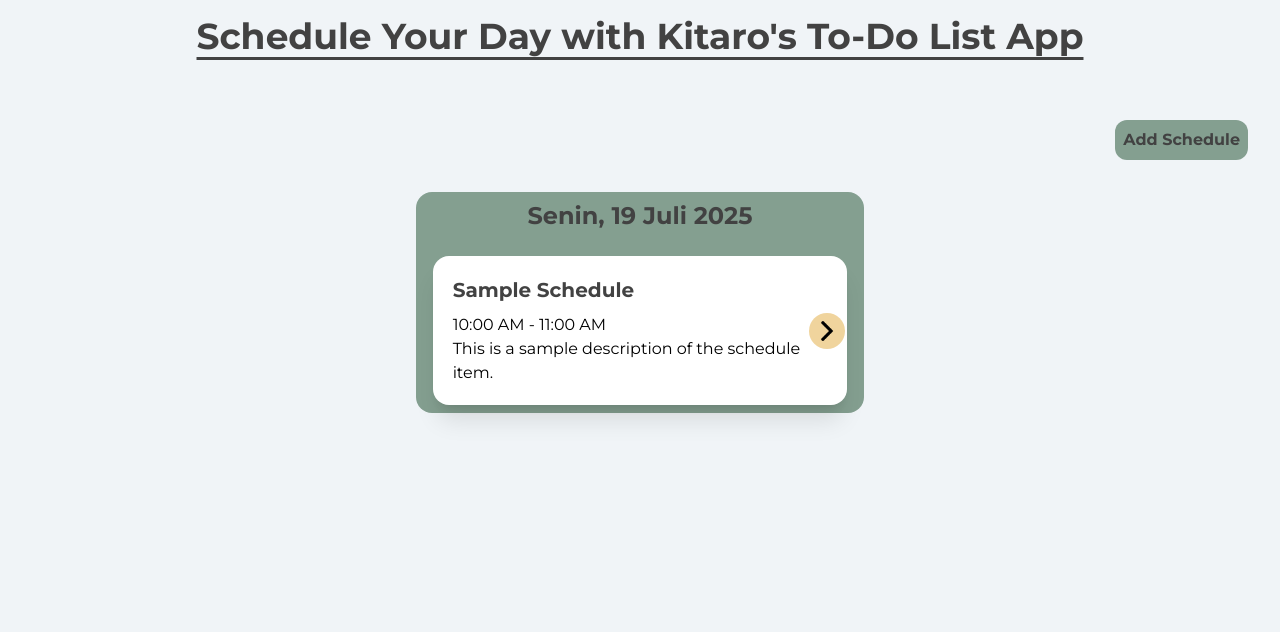
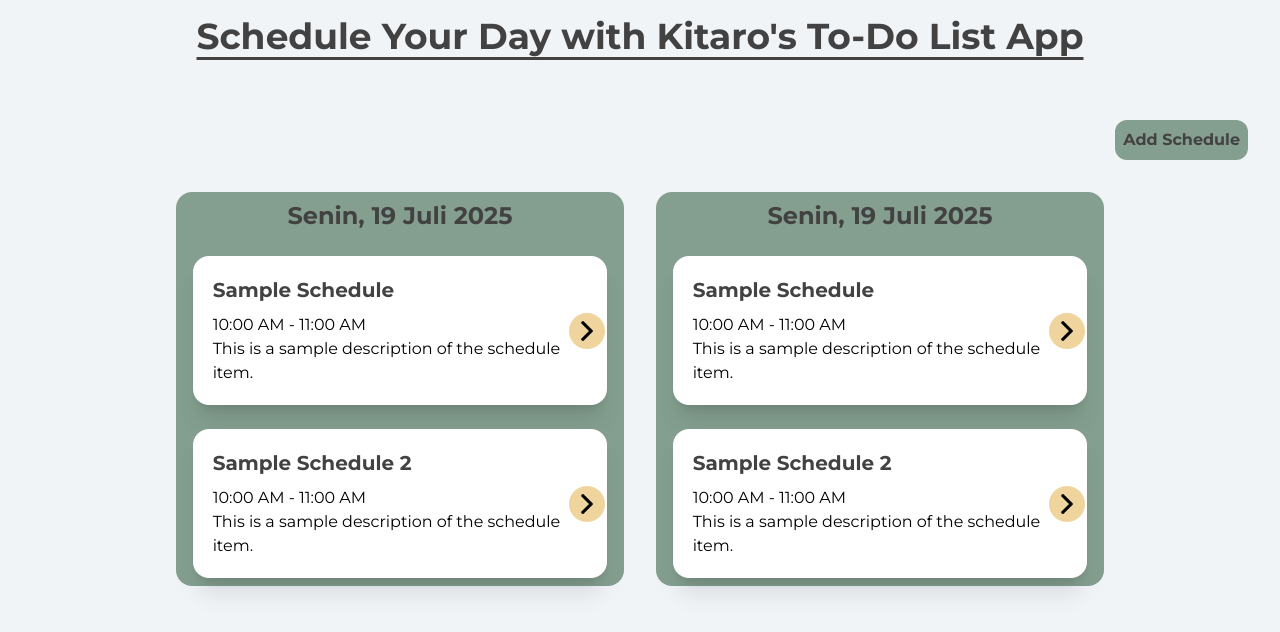
Before and after one commit to kitarobenaya/todolistappV2, a React (Vite) app: page / in a window 1280 px wide. Shown: the top 632 px of the page. Built offline with nearby package versions, Linux system fonts and the light colour scheme; a web font is replaced by a local one.

Commit message:
menambahkan animasi untuk panel control dan menyelesaikan fitur panel control

```diff
--- a/src/App.css
+++ b/src/App.css
@@ -17,6 +17,26 @@
       transform: translateY(0);
     }
   }
+
+  --animate-controlIn: slideIn 700ms ease;
+  @keyframes slideIn {
+    0% {
+      transform: translateX(-50px);
+    }
+    100% {
+      transform: translateX(0);
+    }
+  }
+
+  --animate-controlOut: slideOut 700ms ease;
+  @keyframes slideOut {
+    0% {
+      transform: translateX(0px);
+    }
+    100% {
+      transform: translateX(-50px);
+    }
+  }
 }
 
 span.add-text::before {
--- a/src/App.jsx
+++ b/src/App.jsx
@@ -1,10 +1,44 @@
 import { useState } from "react";
-import RightArrow from './assets/img/right-arrow.png';
-import LeftArrow from './assets/img/left-arrow.png';
+import ScheduleItem from "./assets/component/ScheduleItems.jsx";
 import "./App.css";
 
+const initialData = [
+  {
+    id: crypto.randomUUID(),
+    title: "Sample Schedule",
+    time: "10:00 AM - 11:00 AM",
+    description: "This is a sample description of the schedule item.",
+    checked: false,
+    isContOpen: false
+  },
+  {
+    id: crypto.randomUUID(),
+    title: "Sample Schedule 2",
+    time: "10:00 AM - 11:00 AM",
+    description: "This is a sample description of the schedule item.",
+    checked: false,
+    isContOpen: false
+  }
+];
+
 export default function App() {
-  const [click, setClick] = useState(false);
+  const [items, setItems] = useState(initialData);
+
+  const handleCheck = (id) =>
+    setItems(prev =>
+      prev.map(it =>
+        it.id === id ? { ...it, checked: !it.checked } : it
+      )
+    );
+
+  const handleContOpen = (id) =>
+    setItems(prev =>
+      prev.map(it => ({
+        ...it,
+        isContOpen: it.id === id ? !it.isContOpen : false
+      }))
+    );
+
   return (
     <>
       <header>
@@ -15,10 +49,7 @@ export default function App() {
 
       <main className="size-full mt-16">
         <section className="size-full flex justify-end mb-8">
-          <button
-            type="button"
-            className="addButton bg-accent p-2 mr-8 rounded-xl hover:bg-[#6E867B] hover:cursor-pointer"
-          >
+          <button className="addButton bg-accent p-2 mr-8 rounded-xl hover:bg-[#6E867B] hover:cursor-pointer">
             <span className="add-text flex justify-center size-fit font-[Montserrat] font-bold text-text-primary relative">
               Add Schedule
             </span>
@@ -30,53 +61,32 @@ export default function App() {
             <h1 className="text-center font-bold font-[Montserrat] text-2xl text-text-primary">
               Senin, 19 Juli 2025
             </h1>
-            <article className="schedule-card bg-white w-[96%] h-fit p-1 rounded-2xl shadow-xl flex justify-center items-center relative">
 
-                {click && (
-                  <aside className="schedule-actions flex justify-center items-center flex-col gap-2 bg-text-primary p-2 rounded-br-xl rounded-tr-xl absolute right-[-3rem] z-20 shadow-2xl">
-                    <div class="inline-flex items-center">
-                      <label class="flex items-center cursor-pointer relative">
-                        <input type="checkbox" class="peer h-5 w-5 cursor-pointer transition-all appearance-none rounded shadow hover:shadow-md border border-slate-300 checked:bg-green-500 checked:border-green-500" id="check" />
-                        <span class="absolute text-white opacity-0 peer-checked:opacity-100 top-1/2 left-1/2 transform -translate-x-1/2 -translate-y-1/2 pointer-events-none">
-                          <svg xmlns="http://www.w3.org/2000/svg" class="h-3.5 w-3.5" viewBox="0 0 20 20" fill="currentColor" stroke="currentColor" stroke-width="1">
-                            <path fill-rule="evenodd" d="M16.707 5.293a1 1 0 010 1.414l-8 8a1 1 0 01-1.414 0l-4-4a1 1 0 011.414-1.414L8 12.586l7.293-7.293a1 1 0 011.414 0z" clip-rule="evenodd"></path>
-                          </svg>
-                        </span>
-                      </label>
-                    </div>
-                    <button type="button" className="delete-button size-[24px] p-2 rounded-full bg-red-500 hover:bg-red-700 transition-colors duration-300 ease-in-out relative flex justify-center items-center hover:cursor-pointer">
-                      <div className="line1 w-3 h-[4px] bg-white rotate-45 absolute "></div>
-                      <div className="line1 w-3 h-[4px] bg-white rotate-[-45deg] absolute"></div>
-                    </button>
-                    <button className="edit-button font-[Montserrat] text-white hover:underline hover:cursor-pointer">
-                      Edit
-                    </button>
-                  </aside>
-                )}
+            {items.map(item => (
+              <ScheduleItem
+                key={item.id}
+                item={item}
+                onCheck={handleCheck}
+                onContOpen={handleContOpen}
+              />
+            ))}
+          </article>
+          <article className="tanggal-schedule w-[28rem] h-fit bg-accent rounded-2xl flex flex-col gap-6 items-center p-2">
+            <h1 className="text-center font-bold font-[Montserrat] text-2xl text-text-primary">
+              Senin, 19 Juli 2025
+            </h1>
 
-              <div className="schedule-content p-4">
-                <header>
-                  <h2 className="schedule-title font-[Montserrat] font-bold text-xl text-text-primary mb-2">
-                    Sample Schedule
-                  </h2>
-                  <time className="schedule-time font-[Montserrat] text-text-secondary mb-4">
-                    10:00 AM - 11:00 AM
-                  </time>
-                </header>
-                <p className="schedule-description font-[Montserrat] text-text-secondary max-w-full break-words">
-                  This is a sample description of the schedule item.
-                </p>
-              </div>
-
-              <div className="schedule-control flex items-center size-fit rounded-full bg-button-accent p-2 hover:cursor-pointer hover:bg-[#F4E2BB] transition-colors duration-500 ease-in-out absolute right-0.5 z-10" onClick={() => setClick(!click)}>
-                <img src={click ? LeftArrow : RightArrow} alt="" className="size-5 select-none z-0" />
-              </div>
-
-            </article>
+            {items.map(item => (
+              <ScheduleItem
+                key={item.id}
+                item={item}
+                onCheck={handleCheck}
+                onContOpen={handleContOpen}
+              />
+            ))}
           </article>
         </section>
       </main>
-
     </>
   );
 }
--- /dev/null
+++ b/src/assets/component/ScheduleItems.jsx
@@ -0,0 +1,116 @@
+// ScheduleItem.jsx
+import { useState, useEffect } from "react";
+import RightArrow from './../img/right-arrow.png';
+import LeftArrow from './../img/left-arrow.png';
+
+const ANIM_DURATION = 700; // ms
+
+export default function ScheduleItem({ item, onCheck, onContOpen }) {
+  // animasi mount/unmount
+  const [show, setShow] = useState(item.isContOpen);
+  const [render, setRender] = useState(item.isContOpen);
+
+  useEffect(() => {
+    if (item.isContOpen) {
+      setRender(true);
+      setShow(true);
+    } else {
+      setShow(false);
+      const t = setTimeout(() => setRender(false), ANIM_DURATION);
+      return () => clearTimeout(t);
+    }
+  }, [item.isContOpen]);
+
+  // className helpers (Tailwind)
+  const cardBg = item.checked ? 'bg-white/60' : 'bg-white';
+  const textLine = item.checked ? 'line-through' : '';
+  const actionClass = show
+    ? 'animate-controlIn'
+    : 'pointer-events-none animate-controlOut';
+
+  return (
+    <div className="size-fit flex justify-center items-center flex-col relative">
+      {/* Action panel - animasi mount/unmount */}
+      {render && (
+        <aside
+          className={`
+            schedule-actions flex justify-center items-center flex-col gap-2
+            bg-text-primary p-2 rounded-br-xl rounded-tr-xl
+            absolute right-[-2.4rem] shadow-2xl transition-all duration-300
+            ${actionClass}
+          `}
+        >
+          {/* checkbox */}
+          <div className="inline-flex items-center">
+            <label className="flex items-center cursor-pointer relative">
+              <input
+                type="checkbox"
+                className="peer h-5 w-5 cursor-pointer appearance-none rounded shadow hover:shadow-md border border-slate-300 checked:bg-green-500 checked:border-green-500"
+                checked={item.checked}
+                onChange={() => onCheck(item.id)}
+              />
+              <span className="absolute text-white opacity-0 peer-checked:opacity-100 top-1/2 left-1/2 -translate-x-1/2 -translate-y-1/2 pointer-events-none">
+                <svg
+                  xmlns="http://www.w3.org/2000/svg"
+                  className="h-3.5 w-3.5"
+                  viewBox="0 0 20 20"
+                  fill="currentColor"
+                  strokeWidth="1"
+                >
+                  <path
+                    fillRule="evenodd"
+                    d="M16.707 5.293a1 1 0 010 1.414l-8 8a1 1 0 01-1.414 0l-4-4a1 1 0 011.414-1.414L8 12.586l7.293-7.293a1 1 0 011.414 0z"
+                    clipRule="evenodd"
+                  />
+                </svg>
+              </span>
+            </label>
+          </div>
+
+          {/* delete & edit */}
+          <button
+            type="button"
+            className="delete-button size-6 p-2 rounded-full bg-red-500 hover:bg-red-700 transition-colors duration-300 ease-in-out relative flex justify-center items-center"
+          >
+            <div className="w-3 h-1 bg-white absolute rotate-45" />
+            <div className="w-3 h-1 bg-white absolute -rotate-45" />
+          </button>
+          <button className="edit-button font-[Montserrat] text-white hover:underline">
+            Edit
+          </button>
+        </aside>
+      )}
+
+      {/* Card utama */}
+      <article
+        className={`schedule-card bg-white w-[96%] h-fit p-1 rounded-2xl shadow-xl flex justify-center items-center relative ${cardBg}`}
+      >
+        <div className="schedule-content p-4">
+          <header>
+            <h2 className={`schedule-title font-[Montserrat] font-bold text-xl text-text-primary mb-2 ${textLine}`}>
+              {item.title}
+            </h2>
+            <time className={`schedule-time font-[Montserrat] text-text-secondary mb-4 ${textLine}`}>
+              {item.time}
+            </time>
+          </header>
+          <p className={`schedule-description font-[Montserrat] text-text-secondary max-w-full break-words ${textLine}`}>
+            {item.description}
+          </p>
+        </div>
+
+        {/* Tombol buka/tutup panel */}
+        <div
+          className="schedule-control flex items-center size-fit rounded-full bg-button-accent p-2 hover:cursor-pointer hover:bg-[#F4E2BB] transition-colors duration-500 ease-in-out absolute right-0.5 z-10"
+          onClick={() => onContOpen(item.id)}
+        >
+          <img
+            src={item.isContOpen ? LeftArrow : RightArrow}
+            alt="arrow"
+            className="size-5 select-none"
+          />
+        </div>
+      </article>
+    </div>
+  );
+}
```
